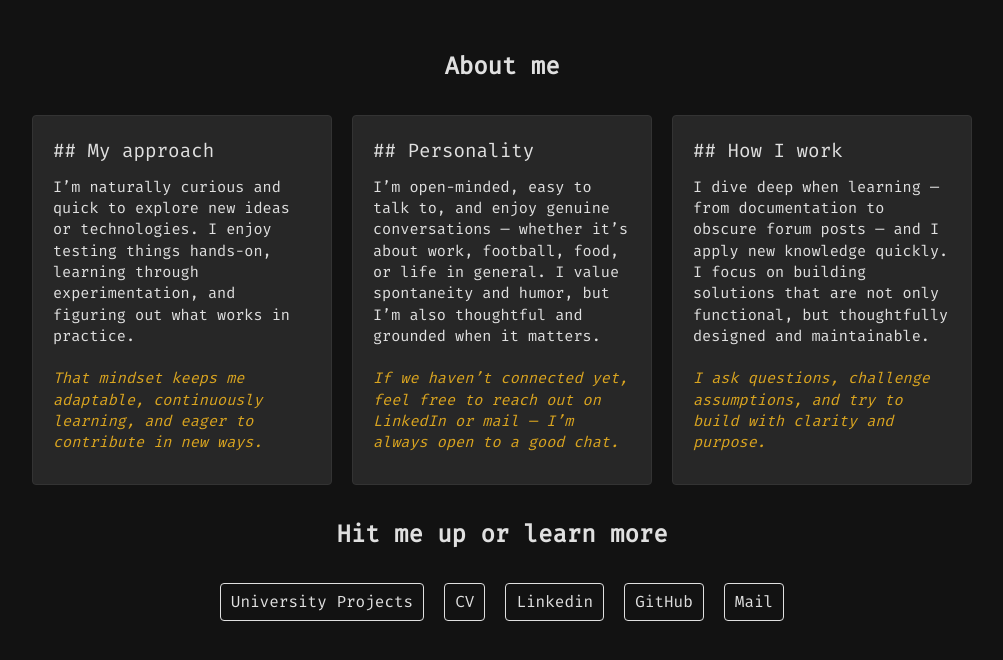
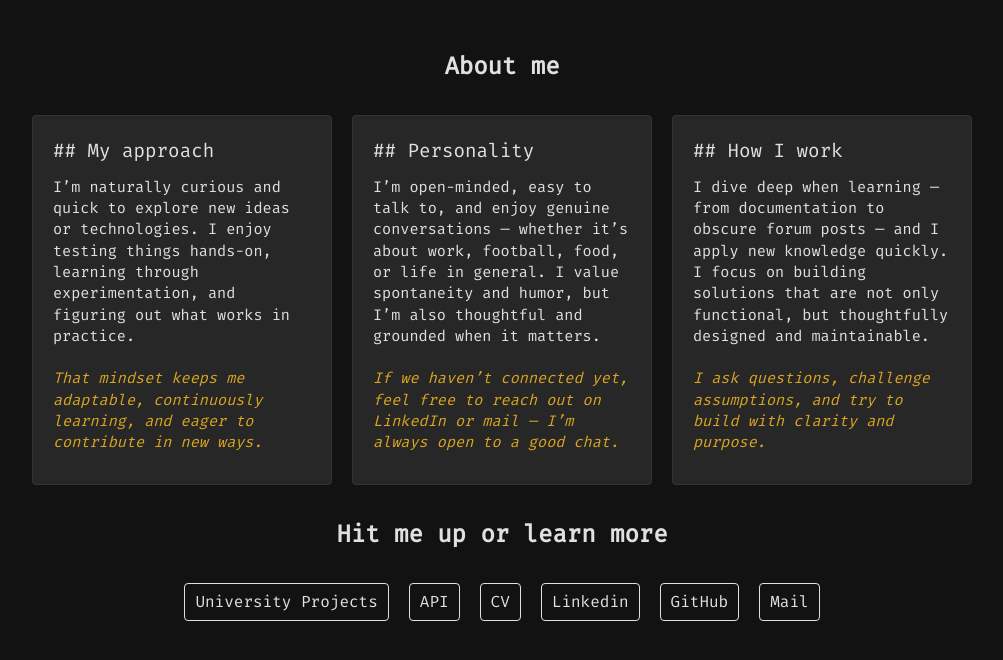
Before and after one commit to mikk8718/mikk8718.github.io, a website: page index.html in a window 1280 px wide. Shown: the part 156-816 px from the top of the page, without its empty margins (138-1141 px from the left). Drawn offline with Linux system fonts and the light colour scheme.

Commit message:
Added API

```diff
--- a/index.html
+++ b/index.html
@@ -51,6 +51,7 @@
       <h1>Hit me up or learn more</h1>
       <div class="card-container">
         <a href="projects.html">University Projects</a>
+        <a target="_blank" href="https://footballapi.sangmee.dk/__docs__/">API</a>
         <a href="cv.html">CV</a>
         <a target="_blank" href="https://www.linkedin.com/in/mikkel-sm-baunsgaard/">Linkedin</a>
         <a target="_blank" href="https://github.com/mikk8718">GitHub</a>
```
